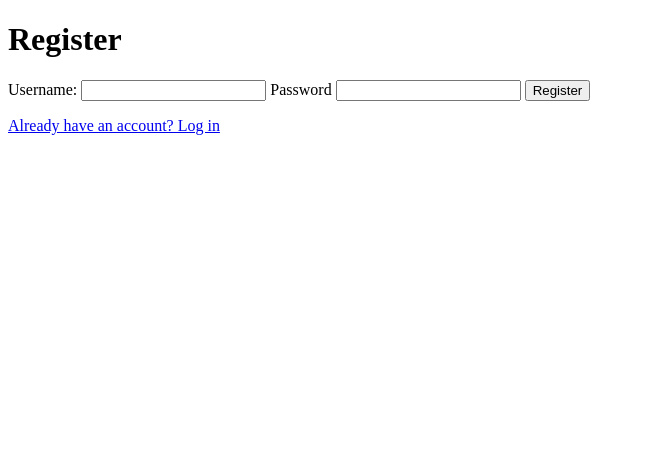
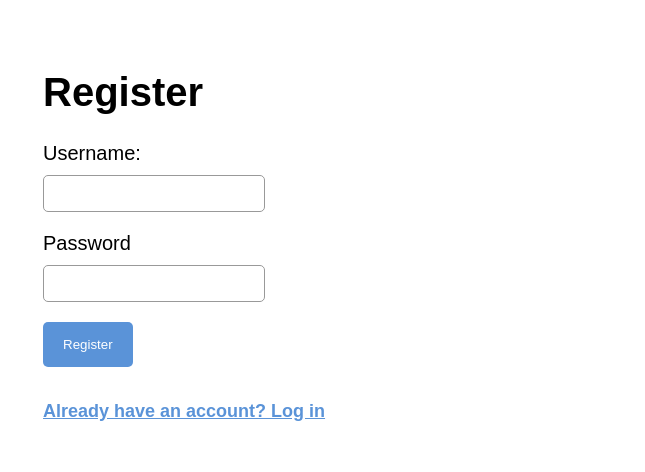
Before and after one commit to nafna-f/project00, a Flask app: page /register in a window 1280 px wide. Shown: the top 472 px of the page, without its empty margins (0-645 px from the left). Run offline with Flask 2, Linux system fonts and the light colour scheme.

Commit message:
first few style sheets complete

```diff
--- a/app/static/css/register.css
+++ b/app/static/css/register.css
@@ -3,5 +3,47 @@ Minerals: Nafiyu Murtaza, Ben Rudinski, Chloe Wong, Vedant Kothari
 SoftDev
 P00: Move Slowly and Fix Things
 2024-11-06
-Time Spent:
+Time Spent: .2
 */
+
+body {
+	font-family: Arial;
+	padding: 35px;
+}
+
+h1 {
+	font-size: 40px;
+	color: #000000;
+}
+
+label {
+	font-size: 20px;
+	display: block;
+	margin-bottom: 10px;
+}
+
+input[type="text"], input[type="password"] {
+	width: 200px;
+	padding: 10px;
+	margin-bottom: 20px;
+	border: 1px solid #999999;
+	border-radius: 5px;
+}
+
+button {
+	background-color: #5a93d8;
+	color: white;
+	border: none;
+	border-radius: 5px;
+	padding: 15px 20px;
+}
+
+button:hover {
+	background-color: #387fd6;
+}
+
+a {
+	font-size: 18px;
+	color: #5a93d8;
+	font-weight: bold;
+}
--- a/app/templates/home.html
+++ b/app/templates/home.html
@@ -4,6 +4,7 @@
         <meta charset="UTF-8">
         <meta name="viewport" content="width=device-width, initial-scale=1.0">
         <title>Home</title>
+        <link rel="stylesheet" href="{{ url_for('static', filename='css/home.css') }}">
     </head>
     <body>
         <h1>Home Page</h1>
--- a/app/templates/login.html
+++ b/app/templates/login.html
@@ -4,6 +4,7 @@
         <meta charset="UTF-8">
         <meta name="viewport" content="width=device-width, initial-scale=1.0">
         <title>Login</title>
+	<link rel="stylesheet" href="{{ url_for('static', filename='css/login.css') }}">
     </head>
     <body>
         <h1>Login</h1>
@@ -11,9 +12,9 @@
             <label for="username">Username:</label>
             <input type="text" id="username" name="username" required>
             <label for="password">Password</label>
-            <input type="password" id="password" name="password" required>
+            <input type="password" id="password" name="password" required><br>
             <button type="submit">Login</button>
-        </form>
+        </form><br>
         <p><a href="{{ url_for('register') }}">Create an account</a></p>
     </body>
 </html>
--- a/app/templates/register.html
+++ b/app/templates/register.html
@@ -4,6 +4,7 @@
         <meta charset="UTF-8">
         <meta name="viewport" content="width=device-width, initial-scale=1.0">
         <title>Register</title>
+        <link rel="stylesheet" href="{{ url_for('static', filename='css/register.css') }}">
     </head>
     <body>
         <h1>Register</h1>
@@ -11,9 +12,9 @@
             <label for="username">Username:</label>
             <input type="text" id="username" name="username" required>
             <label for="password">Password</label>
-            <input type="password" id="password" name="password" required>
+            <input type="password" id="password" name="password" required><br>
             <button type="submit">Register</button>
-        </form>
+        </form><br>
         <p><a href="{{ url_for('login') }}">Already have an account? Log in</a></p>
     </body>
 </html>
```
Also changed, not shown: app/static/css/login.css (+43 -1 lines), app/static/css/main.css (+25 -1 lines), app/templates/main.html (+10 -2 lines), app/static/css/home.css (line endings or trailing spaces).
